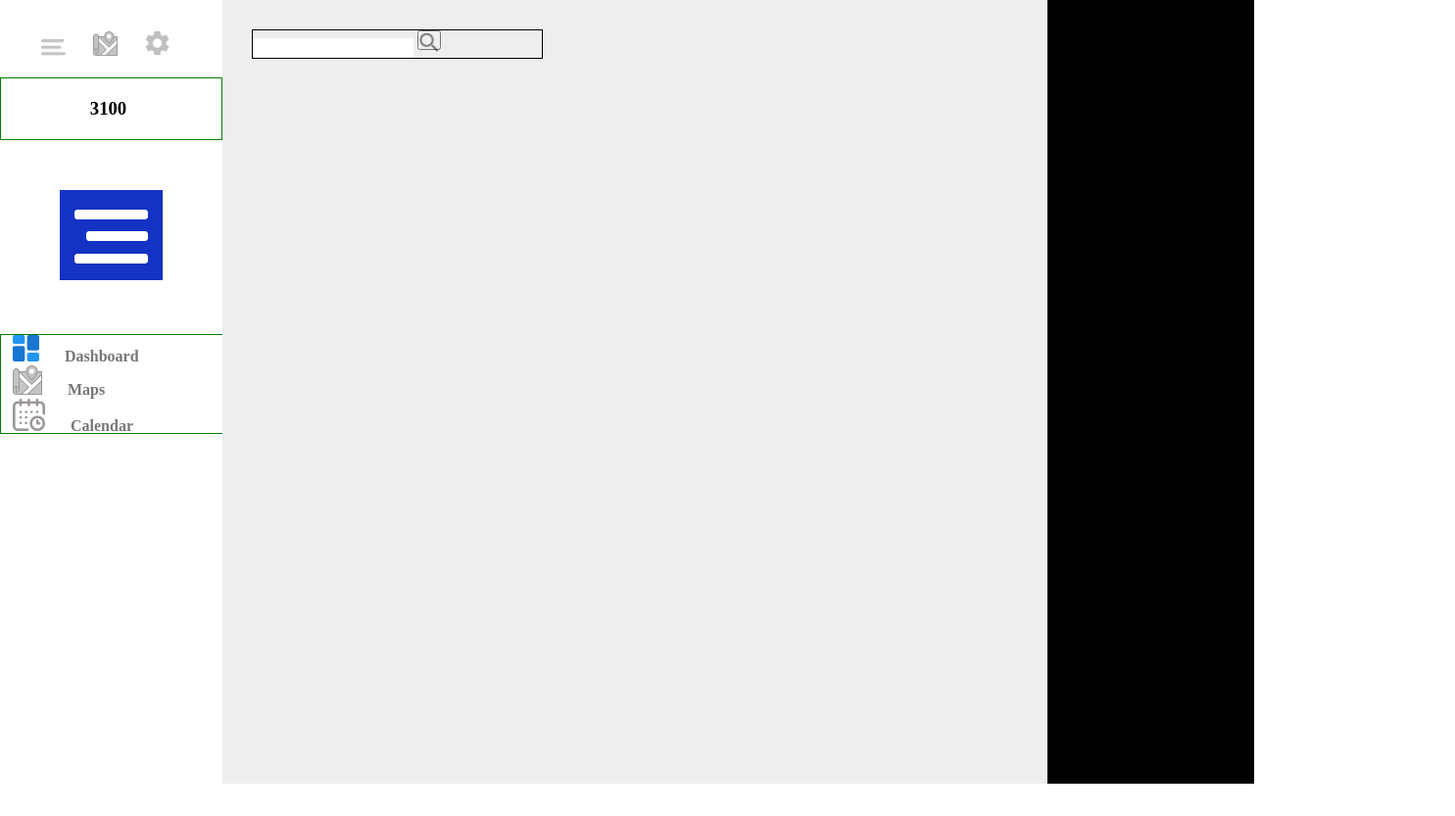
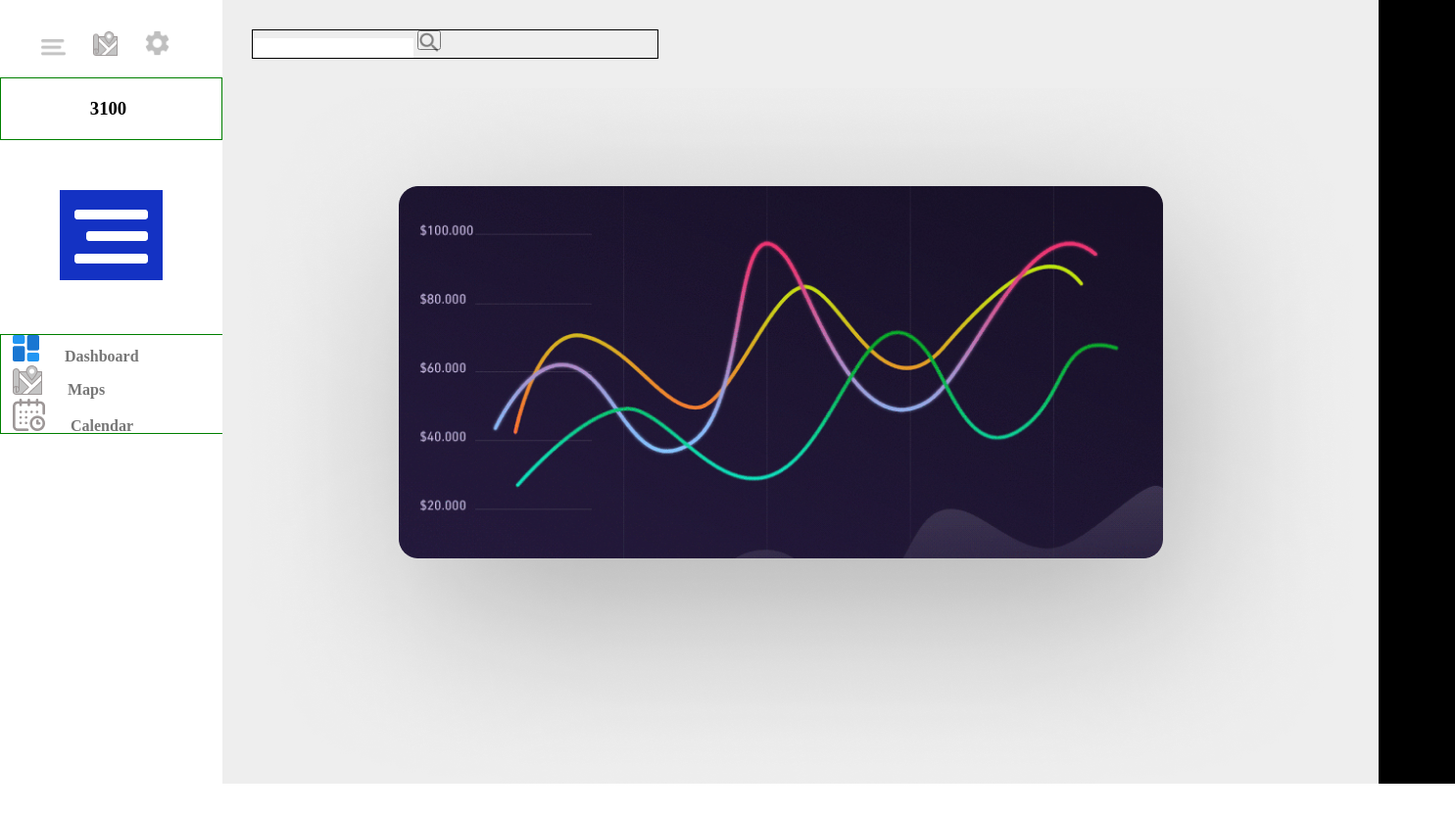
Before and after one commit to Peculiar9/Fac-Management, a plain HTML site: page index.html in a window 1280 px wide. Shown: the whole page at 98% size, 1485 px wide, since content can reach past the window. Before the commit the page ends 800 px from the top, so only its background shows below. Drawn offline with Linux system fonts and the light colour scheme.

Commit message:
Exra changes made to the mid frame nd the work is beginning to make sense

```diff
--- a/index.html
+++ b/index.html
@@ -41,8 +41,19 @@
                         </form>
                     </div>
                </div>
+               <div class="mid-frame">
+                   <img src="images/chart.png" alt="">
+                </div>
+                <div class="lists">
+
+                    <table>
+                        <td></td>
+                    </table>
+                </div>
+            </div>
+          <div class="right-side">
+              <p>Lorem ipsum dolor sit amet consectetur, adipisicing elit. Voluptates blanditiis rem porro excepturi explicabo molestiae, quo dolore natus. Nostrum, repudiandae cupiditate distinctio nihil laborum id illo atque culpa dolore nam.</p>
           </div>
-          <div class="right-side"></div>
         </section>
 
     </body>
```
